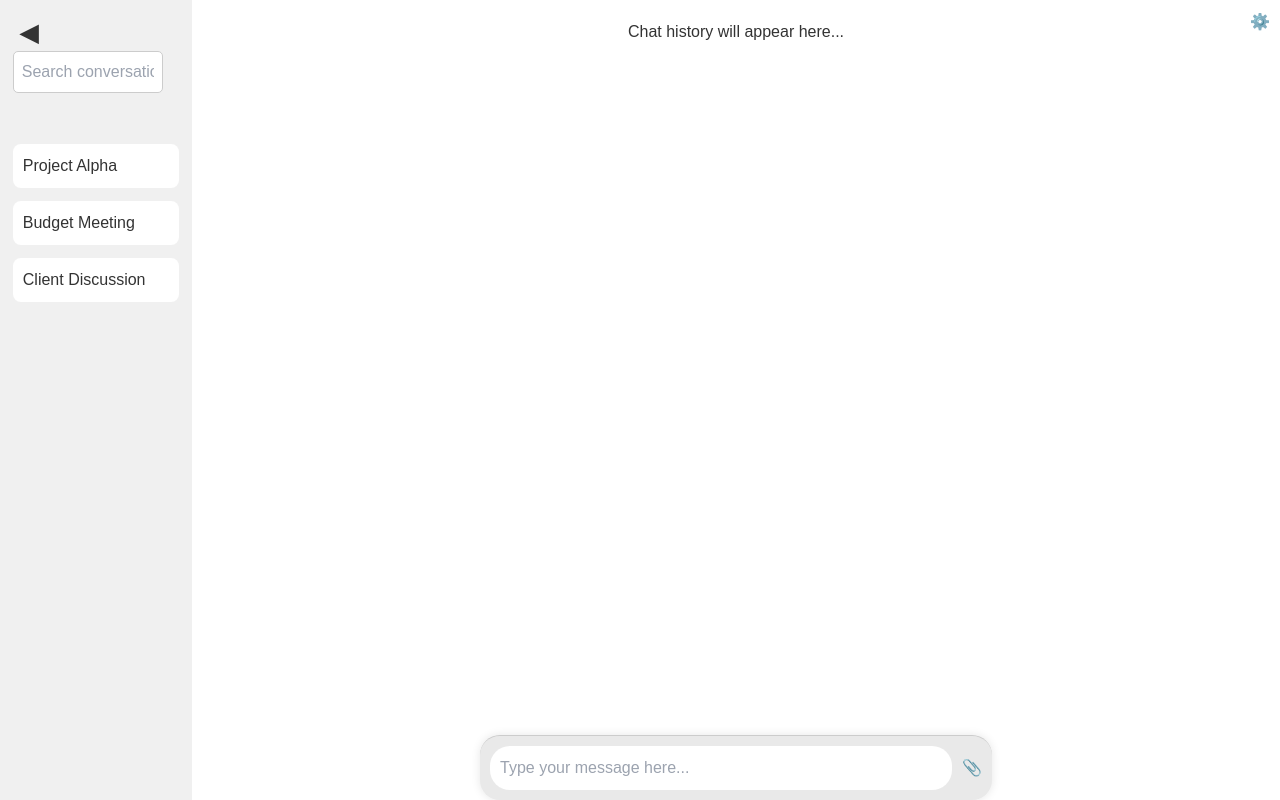
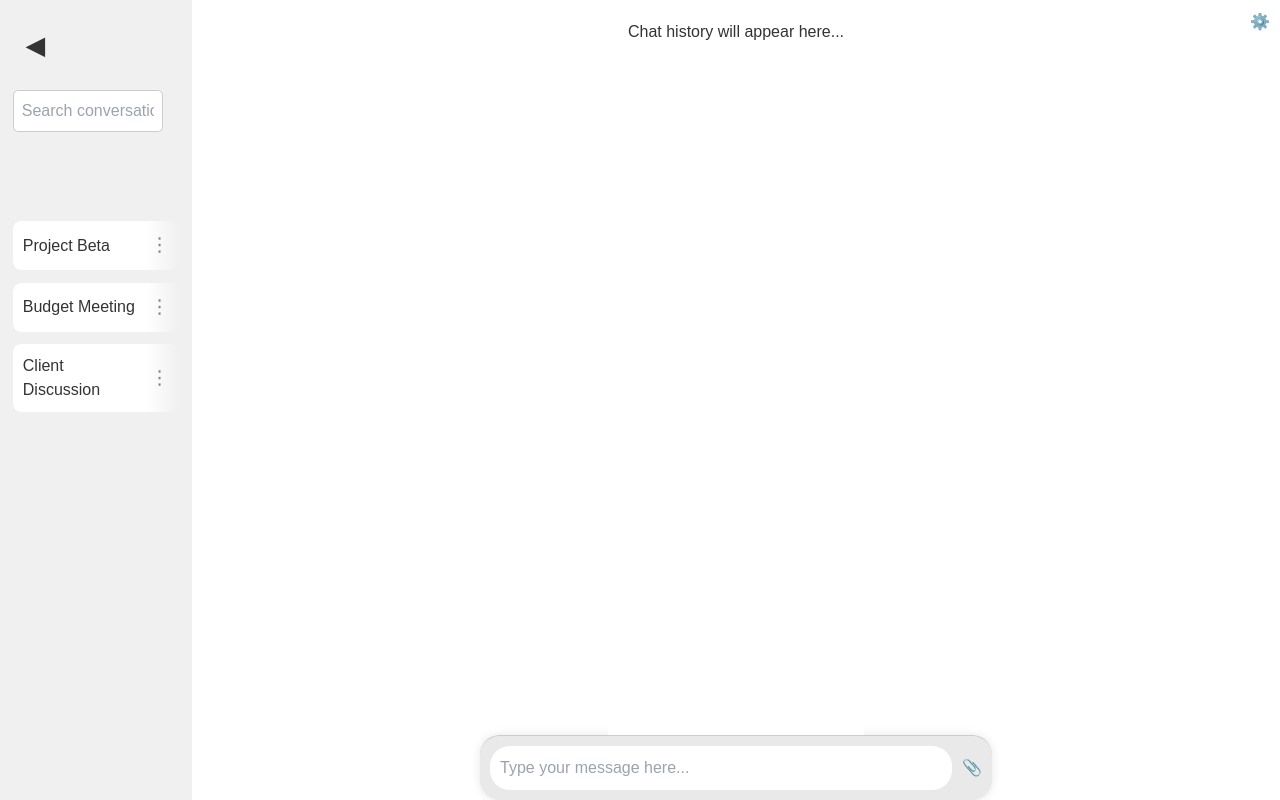
Before and after one commit to kevinlwong/ai-construction-chatbot, a React (Create React App) app in the folder ai-chatbot/: page / in a window 1280 px wide. Built offline with nearby package versions, Linux system fonts and the light colour scheme.

Commit message:
edited chatwindow.js and sidebar.js for styling and functionality

```diff
--- a/ai-chatbot/src/components/ChatWindow.js
+++ b/ai-chatbot/src/components/ChatWindow.js
@@ -5,6 +5,7 @@ const ChatWindowContainer = styled.div`
   flex-grow: 1;
   padding: 20px;
   overflow-y: auto;
+  z-index: 0;
   background-color: ${(props) => props.theme.chatBg};
 `;
 
--- a/ai-chatbot/src/components/Sidebar.js
+++ b/ai-chatbot/src/components/Sidebar.js
@@ -1,86 +1,175 @@
-import React, { useState } from "react";
+import React, { useState, useEffect, useRef } from "react";
 import styled from "styled-components";
 
 const SidebarContainer = styled.div`
-  width: ${(props) => (props.isOpen ? "15vw" : "3vw")};
-  transition: width 0.3s;
-  overflow: hidden;
+  width: ${(props) => (props.isOpen ? "15vw" : "5vw")};
+  transition: width 0.5s ease;
+  overflow: visible;
   background-color: ${(props) => props.theme.sidebarBg};
-    // background-color: white;
-  transition: width 0.5s ease; // Smooth transition for width
-
   display: flex;
   flex-direction: column;
   padding: 1vw;
+  position: relative;
 `;
 
 const SidebarButton = styled.button`
   background: transparent;
   top: 1vw;
-    left: ${(props) => (props.isOpen ? "220px" : "1.5vw")}; // Adjust based on sidebar state
-
+  padding: 1vw;
+  left: ${(props) => (props.isOpen ? "220px" : "1vw")};
   position: absolute;
   border: none;
   cursor: pointer;
   align-self: flex-end;
   font-size: 2vw;
-   transition: box-shadow 0.3s ease, transform 0.2s ease; /* Smooth transition for the shadow */
+  transition: box-shadow 0.3s ease, transform 0.2s ease;
 
   &:hover {
-    box-shadow: 0px 6px 18px rgba(0, 0, 0, 0.15); /* Adjust the shadow properties as needed */
-    transition-duration: 0.3s; /* Slow down the transition */
-    }
-          border-radius: 8px; // Optional: adds a subtle rounded edge
-
+    box-shadow: 0px 6px 18px rgba(0, 0, 0, 0.15);
+    transition-duration: 0.3s;
+  }
+  border-radius: 8px;
 `;
 
 const SearchInput = styled.input`
-  margin: 3vw 0;
+  margin: 6vw 0;
   padding: 8px;
   border: 1px solid ${(props) => props.theme.borderColor};
   border-radius: 5px;
   outline: none;
   width: 90%;
-
 `;
 
 const ConversationList = styled.div`
   margin-top: 1vw;
   display: flex;
   flex-direction: column;
+  overflow: visible;
 `;
 
-const ConversationItem = styled.div`
+const ConversationItemContainer = styled.div`
+  display: flex;
+  align-items: center;
+  justify-content: space-between;
+  position: relative;
   padding: 10px;
   background-color: ${(props) => props.theme.chatBg};
   margin-bottom: 1vw;
+  overflow: hidden;
   border-radius: 0.5rem;
   cursor: pointer;
+
+  // Apply a fade-out effect on the right side of the text
+  mask-image: linear-gradient(to right, black 80%, transparent);
+  -webkit-mask-image: linear-gradient(to right, black 80%, transparent);
+
   &:hover {
     background-color: ${(props) => props.theme.borderColor};
   }
 `;
 
+// Ellipsis button
+const EllipsisButton = styled.button`
+  background: transparent;
+  border: none;
+  cursor: pointer;
+  font-size: 1.2em;
+  color: ${(props) => props.theme.text};
+  margin-left: 8px;
+`;
+
+// Dropdown menu container
+const DropdownMenu = styled.div`
+  position: absolute;
+  top: 40px;
+  right: 10px;
+  width: 150px;
+  left: calc(100% - 50px);
+  background-color: ${(props) => props.theme.sidebarBg};
+  border-radius: 10px;
+  box-shadow: 0px 4px 8px rgba(0, 0, 0, 0.15);
+  z-index: 9999;
+  display: ${(props) => (props.isOpen ? "block" : "none")};
+`;
+
+// Menu item style
+const MenuItem = styled.div`
+  padding: 10px;
+  display: flex;
+  align-items: center;
+  font-size: 0.9em;
+  color: ${(props) => (props.isDelete ? "red" : props.theme.text)};
+  cursor: pointer;
+
+  &:hover {
+    background-color: ${(props) => props.theme.borderColor};
+  }
+`;
+
+const ConversationItem = ({ title }) => {
+  const [isMenuOpen, setIsMenuOpen] = useState(false);
+  const menuRef = useRef(null);
+  const buttonRef = useRef(null);
+
+
+  const toggleMenu = () => {
+    setIsMenuOpen((prev) => !prev);
+  };
+
+  const handleClickOutside = (event) => {
+    // If the click is outside both the button and the menu, close the menu
+    if (
+      menuRef.current &&
+      !menuRef.current.contains(event.target) &&
+      buttonRef.current &&
+      !buttonRef.current.contains(event.target)
+    ) {
+      setIsMenuOpen(false);
+    }
+  };
+
+  useEffect(() => {
+    document.addEventListener("mousedown", handleClickOutside);
+    return () => {
+      document.removeEventListener("mousedown", handleClickOutside);
+    };
+  }, []);
+
+  return (
+    <ConversationItemContainer>
+      <span>{title}</span>
+      <EllipsisButton ref={buttonRef} onClick={toggleMenu}>⋮</EllipsisButton>
+      <DropdownMenu ref={menuRef} isOpen={isMenuOpen}>
+        <MenuItem>
+          <span>📤</span> Share
+        </MenuItem>
+        <MenuItem>
+          <span>✏️</span> Rename
+        </MenuItem>
+        <MenuItem>
+          <span>📥</span> Archive
+        </MenuItem>
+        <MenuItem isDelete>
+          <span>🗑️</span> Delete
+        </MenuItem>
+      </DropdownMenu>
+    </ConversationItemContainer>
+  );
+};
+
 const Sidebar = () => {
   const [isOpen, setIsOpen] = useState(true);
   const [searchQuery, setSearchQuery] = useState("");
 
-  // Sample conversations for demonstration
   const conversations = [
-    { id: 1, title: "Project Alpha", content: "Discuss project timelines" },
-    { id: 2, title: "Budget Meeting", content: "Review project budgets" },
-    {
-      id: 3,
-      title: "Client Discussion",
-      content: "Feedback on initial designs",
-    },
+    { id: 1, title: "Project Beta" },
+    { id: 2, title: "Budget Meeting" },
+    { id: 3, title: "Client Discussion" },
   ];
 
-  // Filtered conversations based on search query
   const filteredConversations = conversations.filter(
     (conversation) =>
-      conversation.title.toLowerCase().includes(searchQuery.toLowerCase()) ||
-      conversation.content.toLowerCase().includes(searchQuery.toLowerCase())
+      conversation.title.toLowerCase().includes(searchQuery.toLowerCase())
   );
 
   return (
@@ -98,9 +187,7 @@ const Sidebar = () => {
           />
           <ConversationList>
             {filteredConversations.map((conversation) => (
-              <ConversationItem key={conversation.id}>
-                {conversation.title}
-              </ConversationItem>
+              <ConversationItem key={conversation.id} title={conversation.title} />
             ))}
           </ConversationList>
         </>
```
